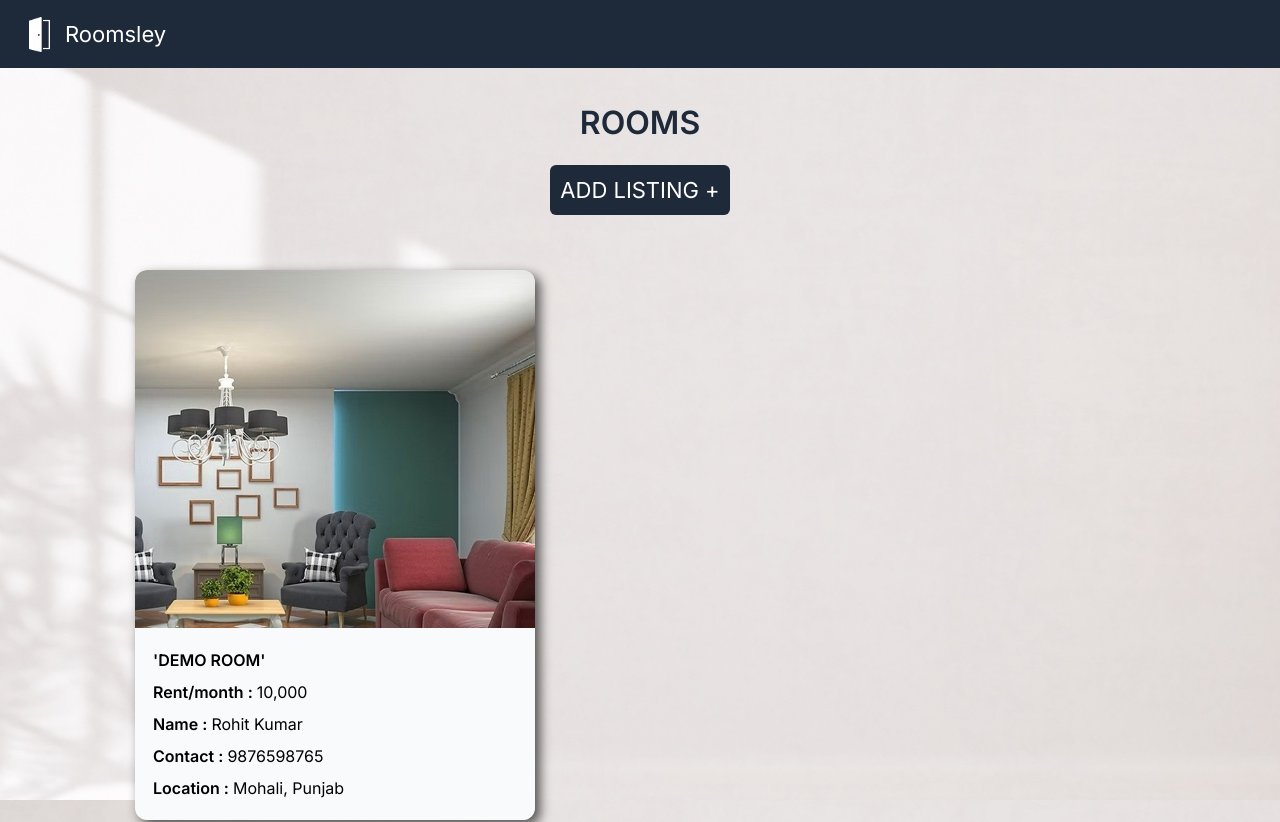
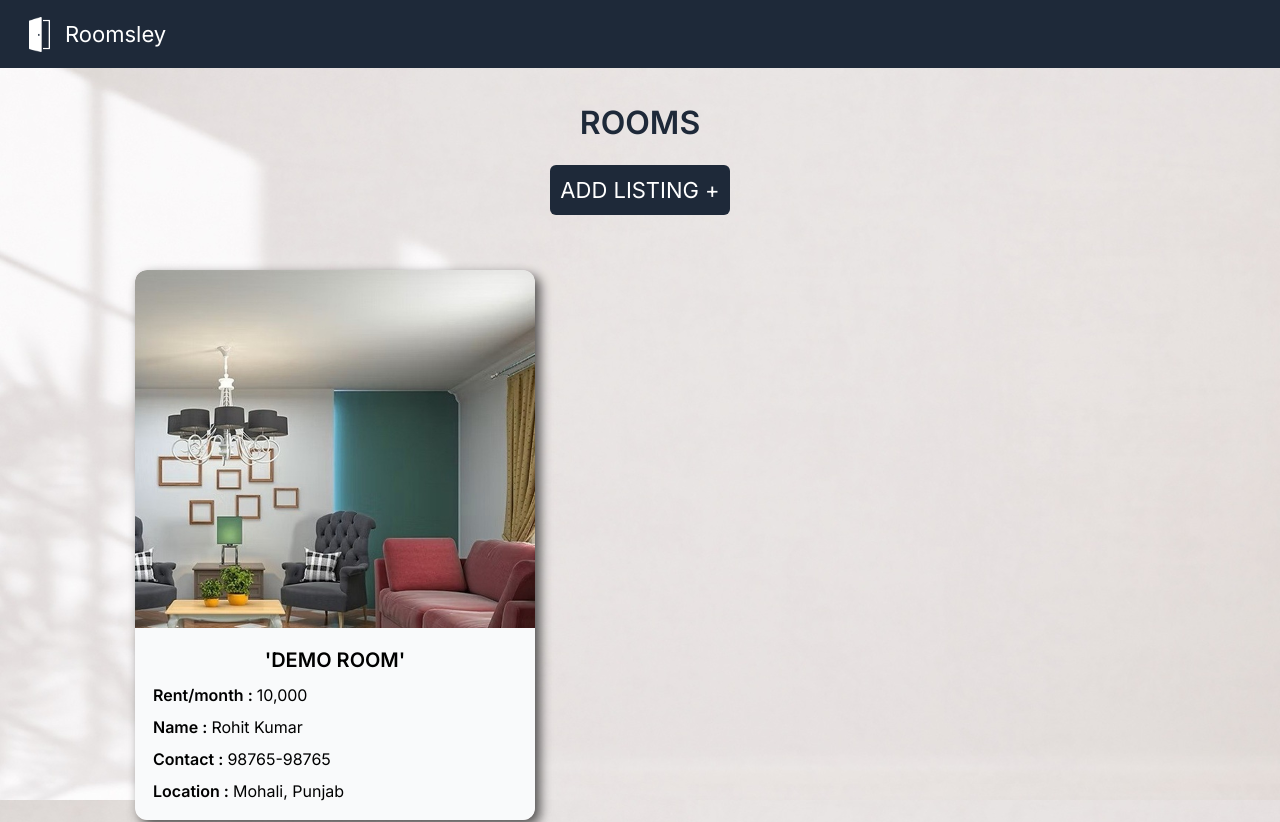
Before and after one commit to rohitkumar893/roomsley, a React (Vite) app: page /listings in a window 1280 px wide. Shown: the top 822 px of the page. Built offline with nearby package versions, Linux system fonts and the light colour scheme.

Commit message:
modified demo room

```diff
--- a/src/pages/Listings.jsx
+++ b/src/pages/Listings.jsx
@@ -117,10 +117,10 @@ const handleSubmit = async (e) => {
         <div className="demoroom h-[500px] w-[350px] sm:h-[550px] sm:w-[400px] rounded-xl overflow-clip">
           <div className='h-[65%] overflow-clip'><img src="/demoroom.jpg" className='demoroom rounded-t-xl object-cover'/></div>
           <div className='demoroomdetails h-[35%] flex flex-col justify-center gap-[8px] bg-gray-50 rounded-b-xl'>
-            <h1><span className='font-semibold text-center'>'DEMO ROOM'</span></h1>
+            <h1><span className='font-semibold text-center flex justify-center text-[20px]'>'DEMO ROOM'</span></h1>
             <h1><span className='font-semibold'>Rent/month :&nbsp;</span>10,000</h1>
             <h1><span className='font-semibold'>Name :&nbsp;</span>Rohit Kumar</h1>
-            <h1><span className='font-semibold'>Contact :&nbsp;</span>9876598765</h1>
+            <h1><span className='font-semibold'>Contact :&nbsp;</span>98765-98765</h1>
             <h1><span className='font-semibold'>Location :&nbsp;</span>Mohali, Punjab</h1>
           </div>
         </div>
```
